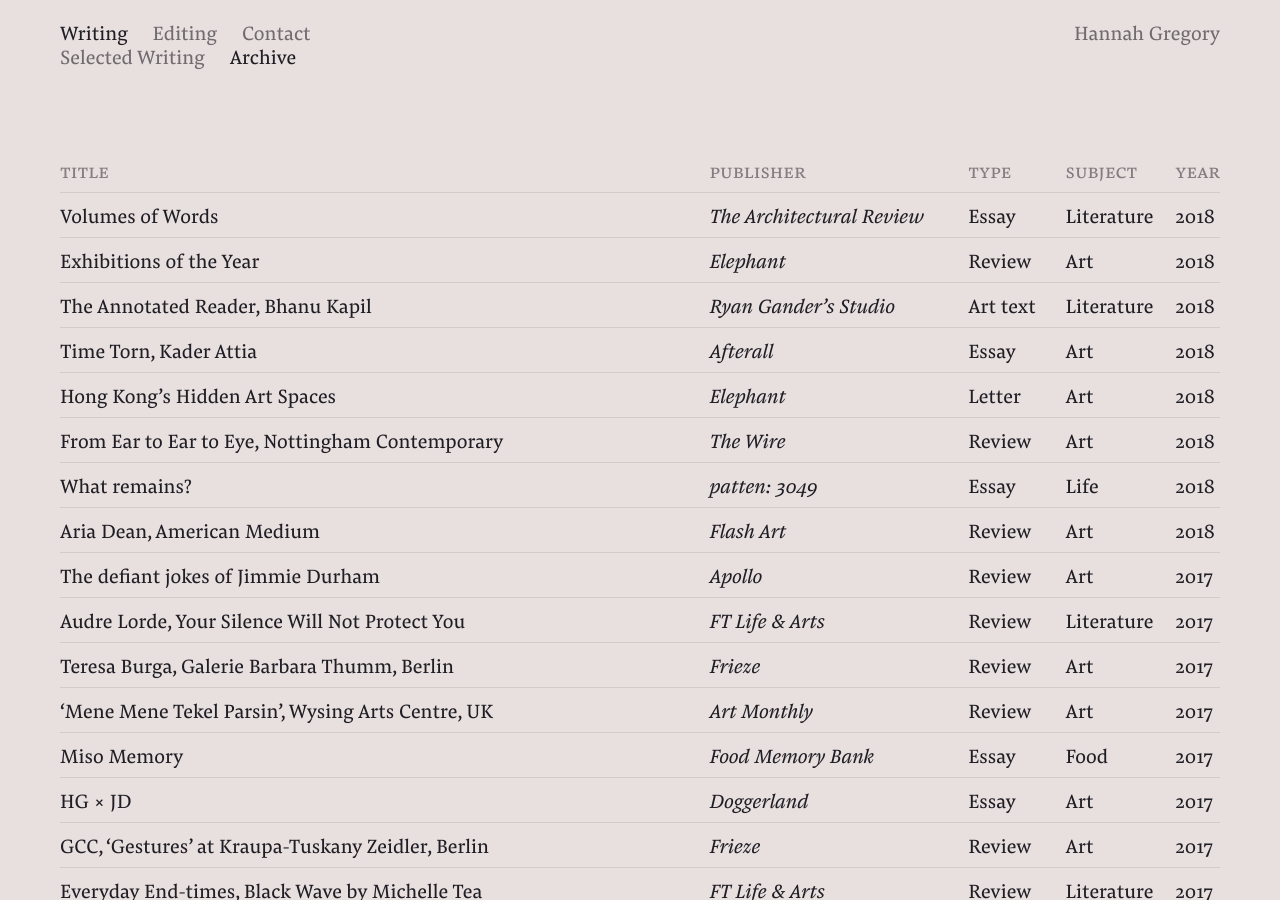
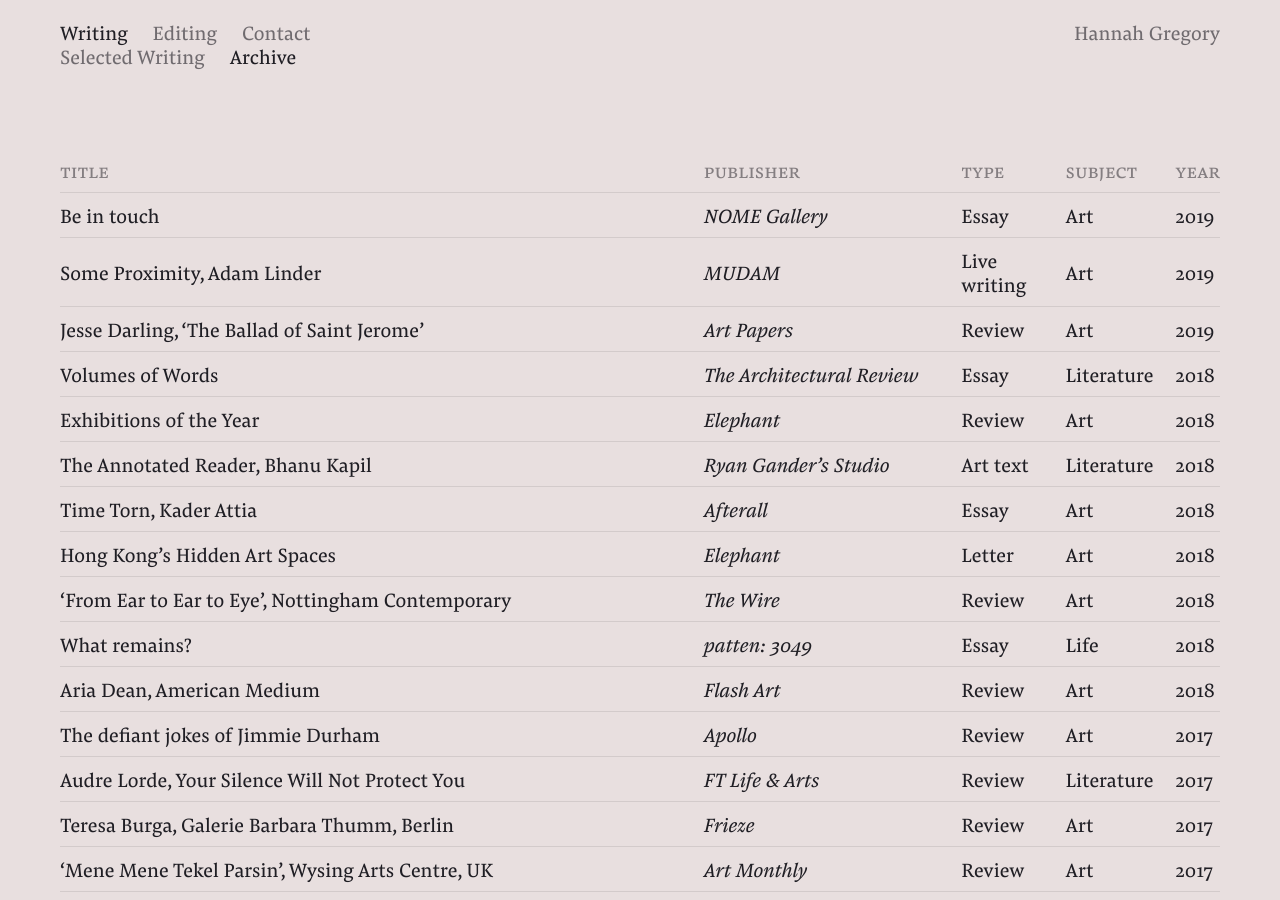
Before and after one commit to hg-site/hg-site.github.io, a Jekyll site: the page built from archive/index.markdown, in a window 1280 px wide and 900 px high. Built offline with Jekyll 4.4.1, drawn with Linux system fonts in a browser that asks for light colours.

Commit message:
Updated Index

```diff
--- a/archive/index.markdown
+++ b/archive/index.markdown
@@ -15,6 +15,30 @@
 </tr>
 </thead>
 <tbody class="list">
+
+<tr data-href="http://nomegallery.com/chapter/be-in-touch/?exh=2444&order=0&fbclid=IwAR2QN5v4raWqVgeE-aDUYPn-RhFJSer4jSGR8NXeU2o8dPZOB3WaN-jY8f0">
+	<td class="title">Be in touch</td>
+	<td class="publisher">NOME Gallery</td>
+	<td class="type">Essay</td>
+	<td class="subject">Art</td>
+	<td class="year">2019</td>
+</tr>
+
+<tr data-href="https://www.e-flux.com/announcements/249984/adam-linderfull-service/">
+	<td class="title">Some Proximity, Adam Linder</td>
+	<td class="publisher">MUDAM</td>
+	<td class="type">Live writing</td>
+	<td class="subject">Art</td>
+	<td class="year">2019</td>
+</tr>
+
+<tr data-href="https://www.artpapers.org/jesse-darling-the-ballad-of-saint-jerome/">
+	<td class="title">Jesse Darling, ‘The Ballad of Saint Jerome’</td>
+	<td class="publisher">Art Papers</td>
+	<td class="type">Review</td>
+	<td class="subject">Art</td>
+	<td class="year">2019</td>
+</tr>
 
 <tr data-href="https://www.architectural-review.com/magazines/the-ar-december-2018/january-2019-book-issue/10038331.article?blocktitle=Latest-issue&contentID=17899">
 	<td class="title">Volumes of Words</td>
@@ -57,7 +81,7 @@
 </tr>
 
 <tr data-href="https://www.thewire.co.uk/issues/409">
-	<td class="title">From Ear to Ear to Eye, Nottingham Contemporary</td>
+	<td class="title">‘From Ear to Ear to Eye’, Nottingham Contemporary</td>
 	<td class="publisher">The Wire</td>
 	<td class="type">Review</td>
 	<td class="subject">Art</td>
```
